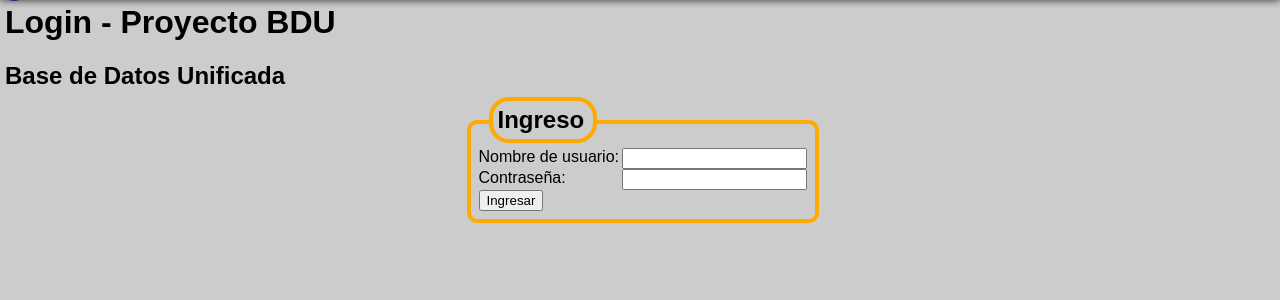
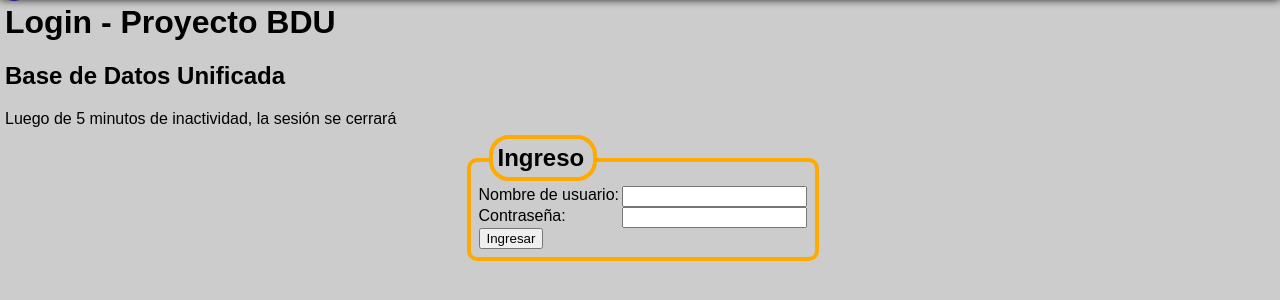
Before and after one commit to diegoschneider/bdusite, a PHP site: page /index.php in a window 1280 px wide. Shown: the part 27-327 px from the top of the page. Run offline with PHP 8.4, Linux system fonts and the light colour scheme; some libraries are stand-ins or nearby versions.

Commit message:
Agregado aviso de duracion de la sesion

```diff
--- a/web/index.php
+++ b/web/index.php
@@ -16,7 +16,7 @@ require("./src/script/functions.php");
 
         <h1>Login - Proyecto BDU</h1>
         <h2>Base de Datos Unificada</h2>
-
+        <p>Luego de 5 minutos de inactividad, la sesión se cerrará</p>
         <form id="login_container" class="container">
             <h2>Ingreso</h2>
 
```
Lines whose indentation alone changed are shown as unchanged.
